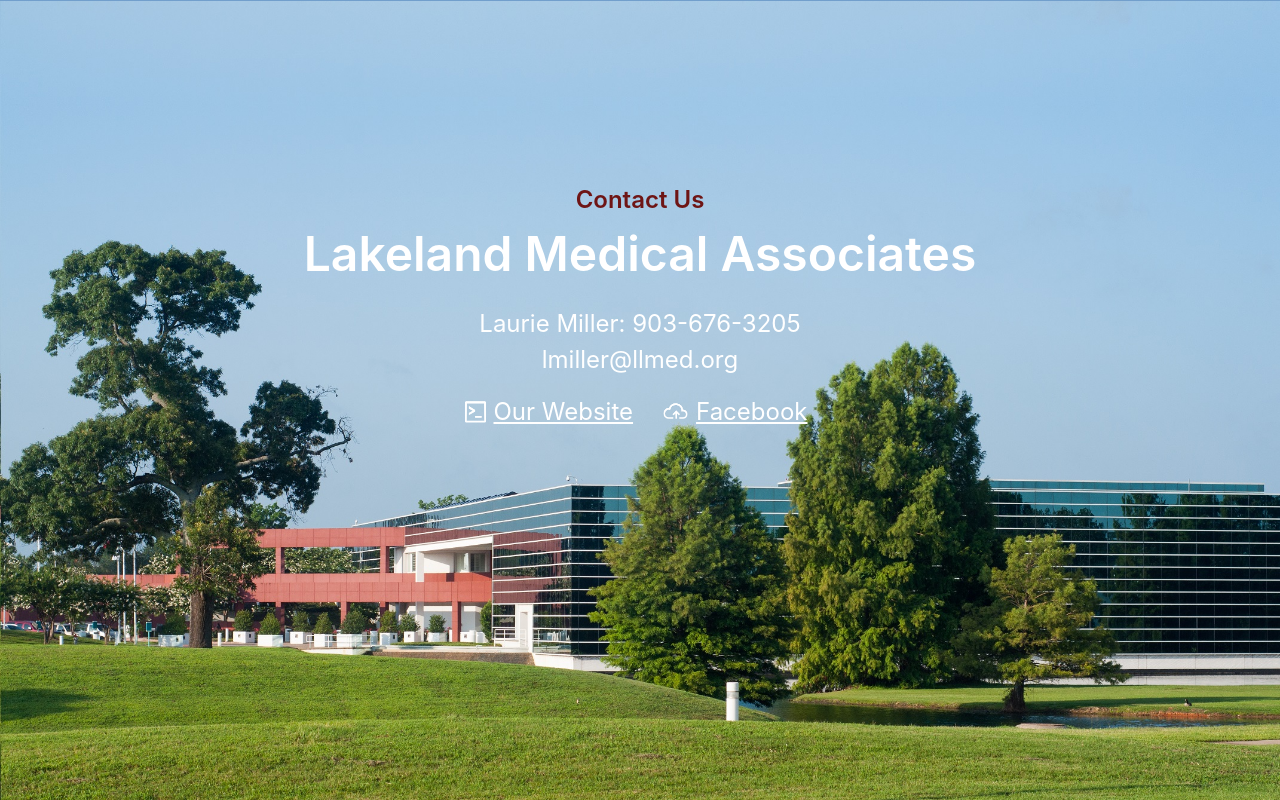
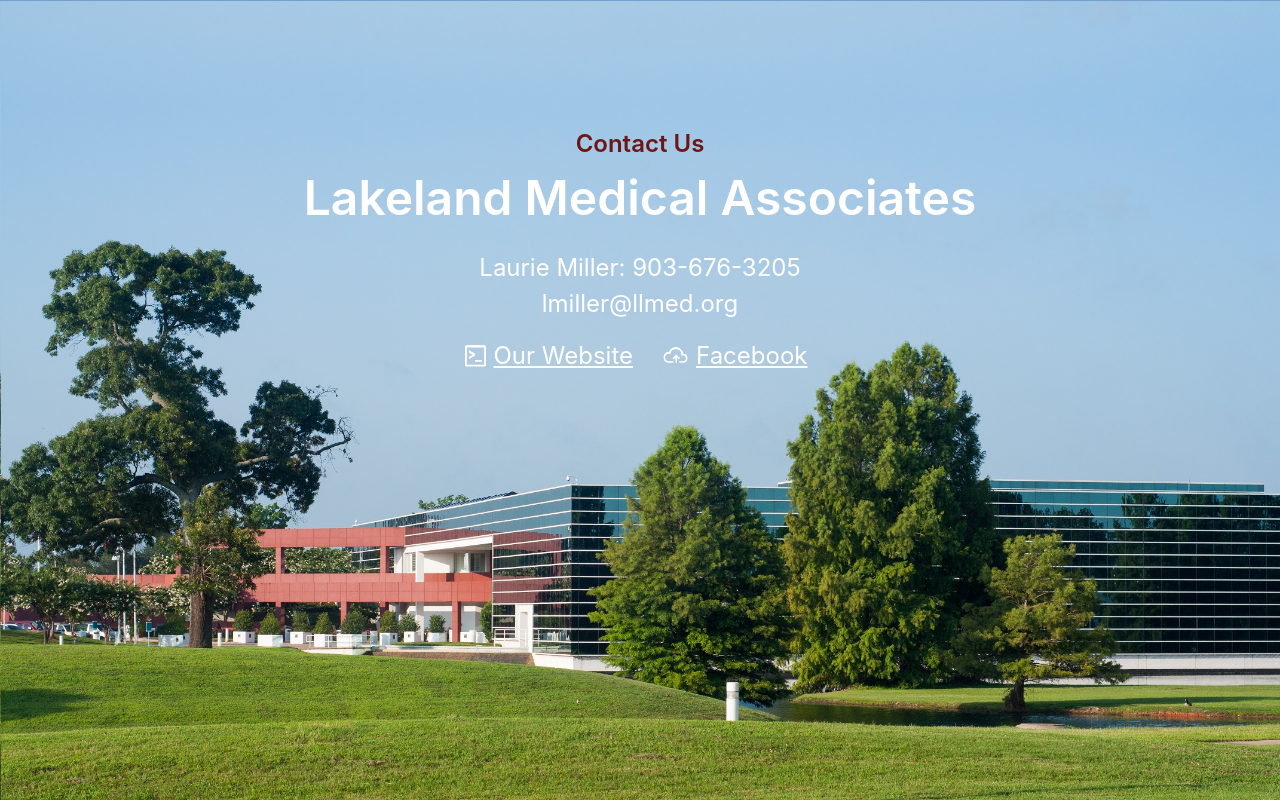
Before and after one commit to FujitsuPolycom/llmed-contact-page, a plain HTML site: page index.html in a window 1280 px wide. Drawn offline with Linux system fonts and the light colour scheme.

Commit message:
more padding adjustments

```diff
--- a/style.css
+++ b/style.css
@@ -14,7 +14,7 @@
   flex-direction: column;
   align-items: center;
   justify-content: center;
-  padding: 100px 0 124px;
+  padding: 25px 0 124px;
   width: 100%;
   margin: auto;
   border: #58061f;
```
